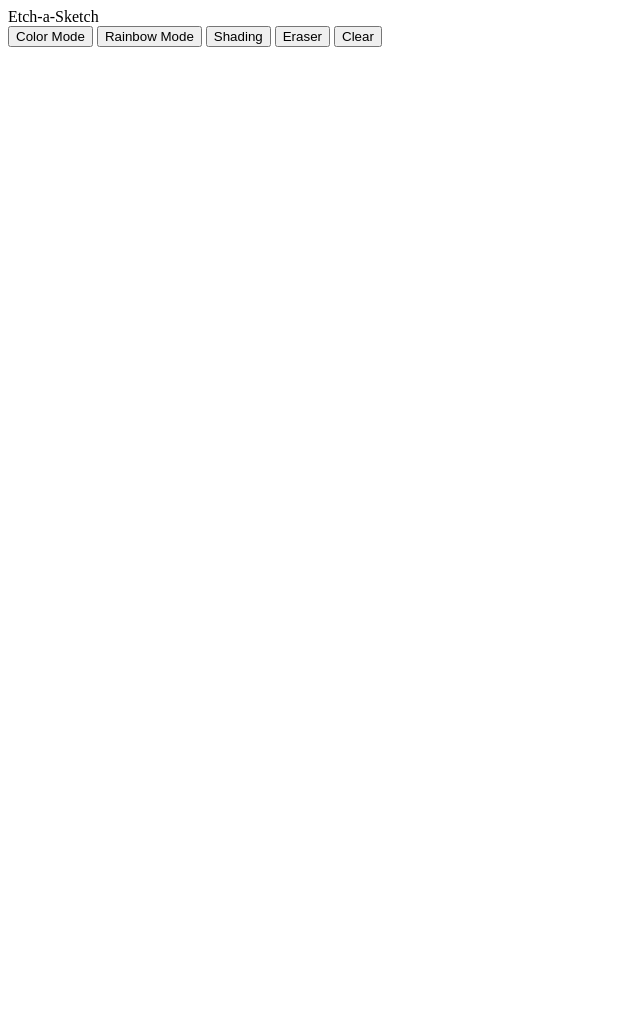
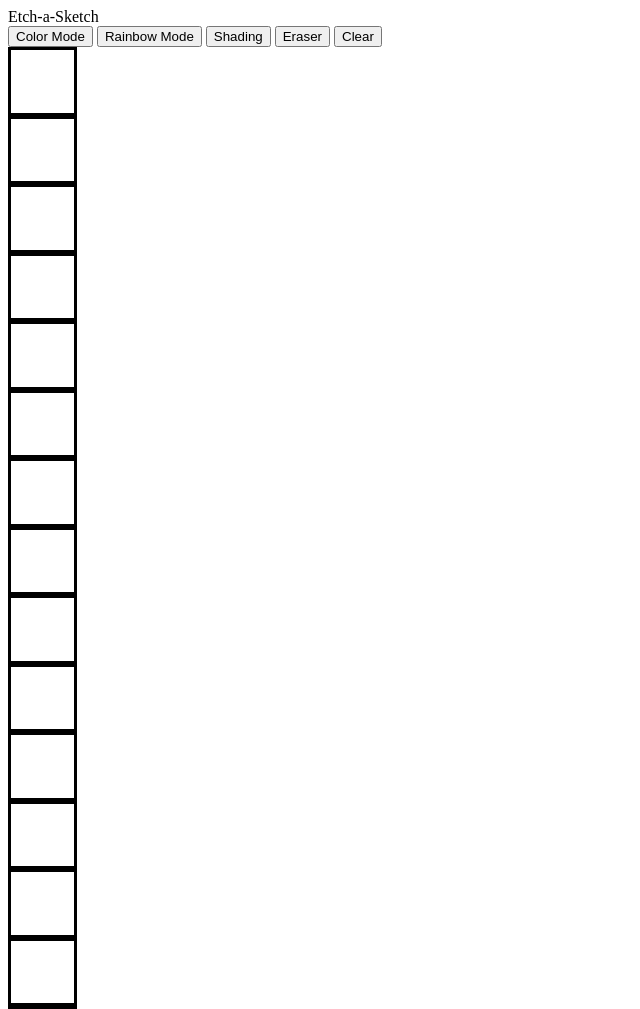
Before and after one commit to salaga-py2021/etch-a-sketch, a plain HTML site: page index.html in a window 1280 px wide. Shown: the top 1009 px of the page, without its empty margins (0-640 px from the left). Before the commit the page ends 800 px from the top, so only its background shows below. Drawn offline with Linux system fonts and the light colour scheme.

Commit message:
Add createGrid() to generate a grid

```diff
--- a/index.html
+++ b/index.html
@@ -6,7 +6,7 @@
     <meta name="viewport" content="width=device-width, initial-scale=1.0">
     <title> &#x1F3A8; Etch a Sketch </title>
     <link rel = 'stylesheer' href = './styles.css'>
-    <script src="./script.js"></script>
+    <script src="./script.js" defer></script>
 </head>
 <body>
     <header>Etch-a-Sketch</header>
--- a/script.js
+++ b/script.js
@@ -0,0 +1,22 @@
+// Set Grid Height & Width
+
+
+
+function createGrid(numOfHorizontalBoxes, numOfVerticalBoxes,
+                    gridHeight, gridWidth){
+    const gridContainer = document.querySelector('.gridContainer');
+    for (let i = 0; i<numOfVerticalBoxes; i++){
+        const rowContainer = document.createElement('div');
+        for (let x = 0; x<numOfHorizontalBoxes; x++){
+            const gridBox = document.createElement('div');
+            gridBox.style.height = `${gridHeight/numOfVerticalBoxes}px`;
+            gridBox.style.width = `${gridWidth/numOfHorizontalBoxes}px`;
+            gridBox.style.border = 'solid black';
+            gridBox.classList.add('gridBox');
+            rowContainer.appendChild(gridBox);
+        }
+        gridContainer.appendChild(rowContainer);
+    }
+}
+
+createGrid(16,16,1000,1000)
```
